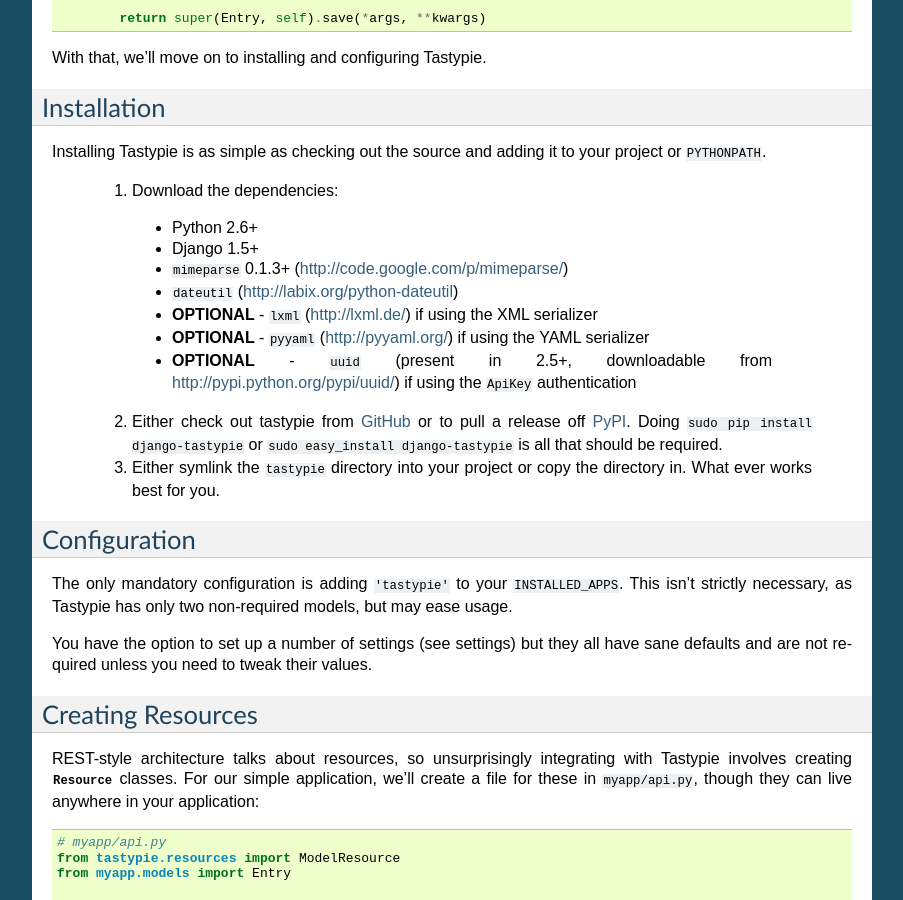
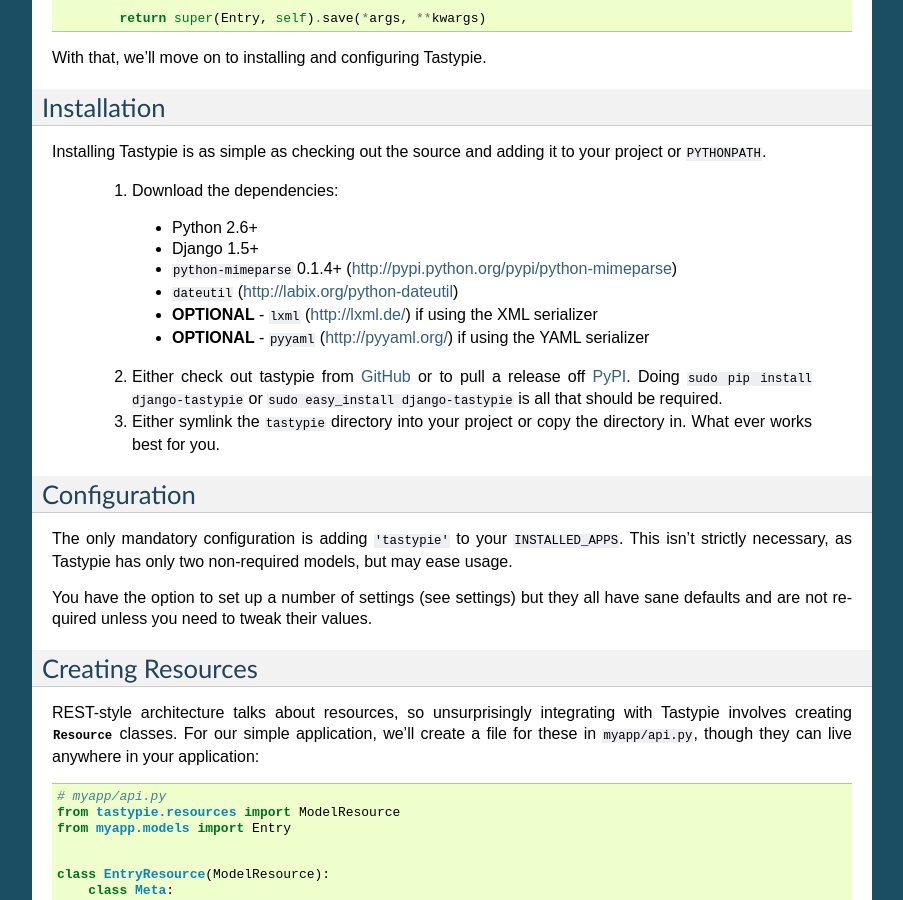
Before and after one commit to django-tastypie/django-tastypie, a Sphinx documentation site: the page built from docs/tutorial.rst, in a window 1280 px wide and 900 px high, scrolled down 679 px. Shown: the whole window, without its empty margins (198-1101 px from the left). Built offline with Sphinx 7.4.7, drawn with Linux system fonts in a browser that asks for light colours; pages that are not in the unit, such as notebooks, are missing from menus.

Commit message:
python-mimeparse everywhere.

```diff
--- a/docs/tutorial.rst
+++ b/docs/tutorial.rst
@@ -61,12 +61,10 @@
 
     * Python 2.6+
     * Django 1.5+
-    * ``mimeparse`` 0.1.3+ (http://code.google.com/p/mimeparse/)
+    * ``python-mimeparse`` 0.1.4+ (http://pypi.python.org/pypi/python-mimeparse)
     * ``dateutil`` (http://labix.org/python-dateutil)
     * **OPTIONAL** - ``lxml`` (http://lxml.de/) if using the XML serializer
     * **OPTIONAL** - ``pyyaml`` (http://pyyaml.org/) if using the YAML serializer
-    * **OPTIONAL** - ``uuid`` (present in 2.5+, downloadable from
-      http://pypi.python.org/pypi/uuid/) if using the ``ApiKey`` authentication
 
   2. Either check out tastypie from GitHub_ or to pull a release off PyPI_.
      Doing ``sudo pip install django-tastypie`` or
```
Also changed, not shown: 2 other files.
